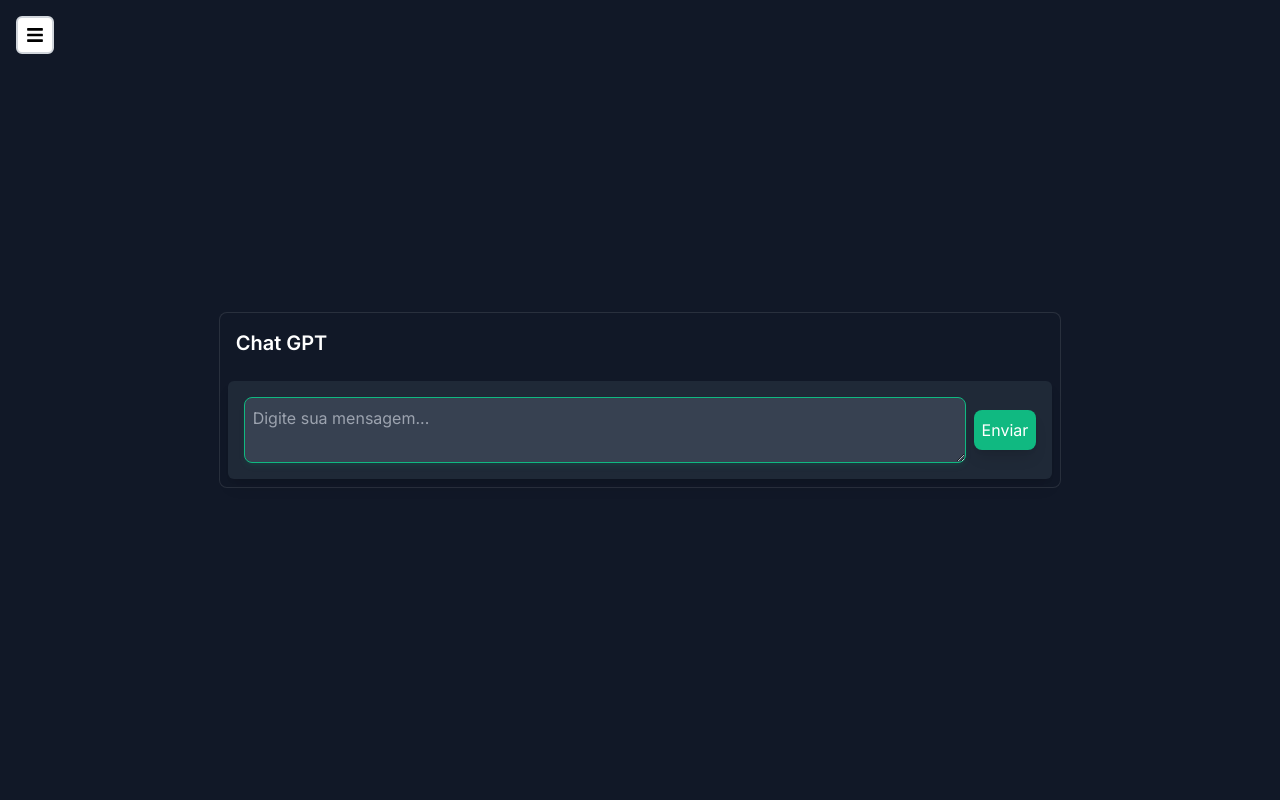
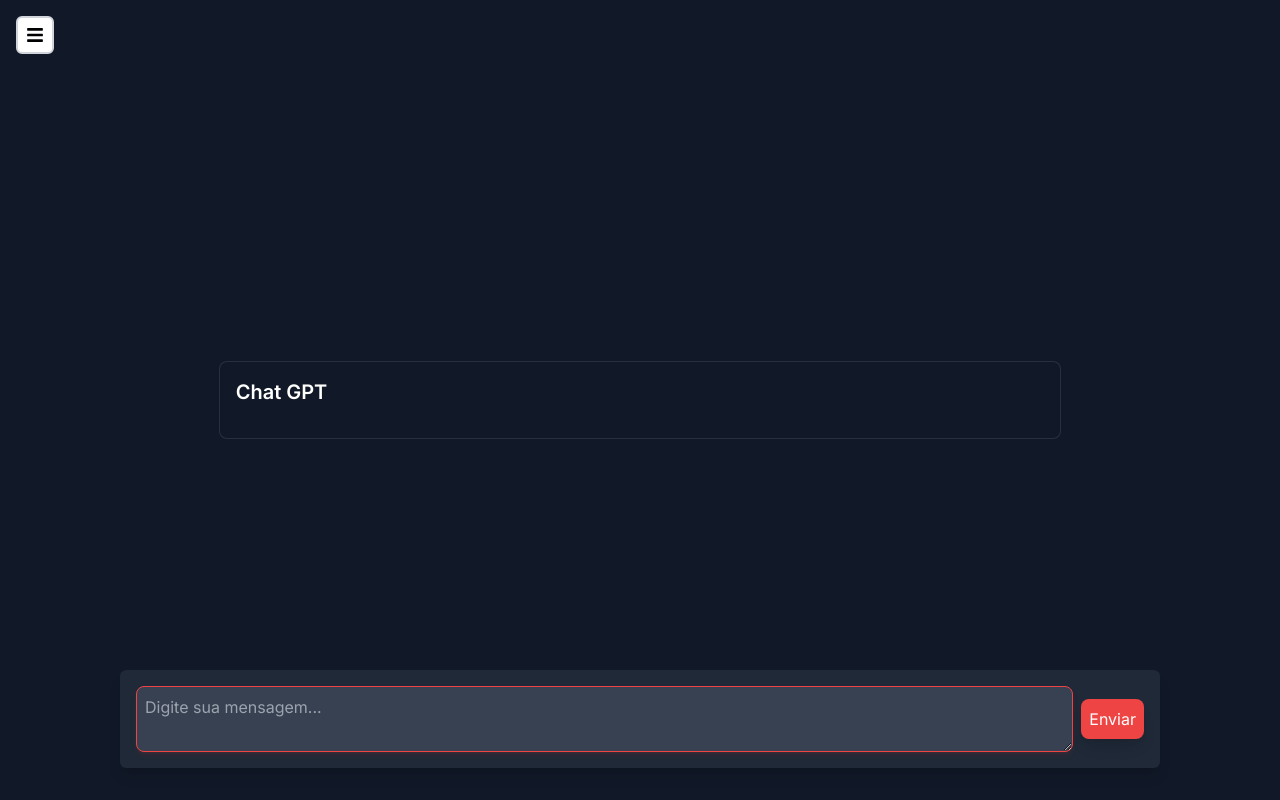
Before and after one commit to JPBaccarin/TCC-LearnSpace, a Next.js app in the folder client/learnspace/: page / in a window 1280 px wide. Built offline with nearby package versions, Linux system fonts and the light colour scheme.

Commit message:
criação de um loader e melhora no layout do chatgpt

```diff
--- a/client/learnspace/src/app/layout.tsx
+++ b/client/learnspace/src/app/layout.tsx
@@ -1,3 +1,4 @@
+'use client'
 import Sidebar from '@/components/sidebar/Sidebar'
 import './globals.css'
 import type { Metadata } from 'next'
--- /dev/null
+++ b/client/learnspace/src/app/loaders/skeletonloader.tsx
@@ -0,0 +1,11 @@
+const SkeletonLoader = () => {
+    return (
+        <div className="animate-pulse">
+            <div className="h-4 bg-gray-300 rounded mb-4"></div>
+            <div className="h-3 bg-gray-300 rounded mb-2"></div>
+            <div className="h-3 bg-gray-300 rounded"></div>
+        </div>
+    )
+}
+
+export default SkeletonLoader
--- a/client/learnspace/src/components/chat/chat.tsx
+++ b/client/learnspace/src/components/chat/chat.tsx
@@ -4,31 +4,40 @@
 // app/chat.tsx -- componente cliente
 import { useChat } from 'ai/react'
 
-export default function MyComponent() {
+
+import React from 'react'
+
+type Props = {}
+
+function chat({ }: Props) {
     const { messages, input, handleInputChange, handleSubmit } = useChat()
 
     return (
-        <div className='w-2/3 border border-white/10 rounded-lg bg-gray-900 text-white p-2'>
+        <div className='w-2/3 border border-white/10 rounded-lg bg-gray-900 flex flex-col content-around text-white p-2'>
+            <div className='max-h-screen overflow-scroll  will-change-scroll bg-scroll bgscroll'>
                 <h2 className='text-xl font-semibold p-2 w-fit  rounded-lg '>Chat GPT</h2>
                 <ul className='p-2 rounded-lg'>
                     {messages.map((m, index) => (
-                    <li key={index} className='my-2 border-t-2 py-2 border-emerald-500/10'>
+                        <li key={index} className='my-2 border-t-2 py-2 border-red-500/10'>
                             {m.role === 'user' ? 'Aluno: ' : 'LearnSpace: '}
                             {m.content}
 
                         </li>
                     ))}
                 </ul>
+            </div>
 
-            <form onSubmit={handleSubmit} className='flex flex-row items-center p-4 rounded-md bg-gray-800 shadow-lg'>
+            <form onSubmit={handleSubmit} className='flex z-30 absolute inset-x-20 bottom-0 mb-8 mx-10  flex-row items-center p-4 rounded-md bg-gray-800 shadow-lg '>
                 <textarea
-                    className='p-2  shadow-md shadow-emerald-500/10 border w-full   border-emerald-500 rounded-lg outline-none focus:out focus:shadow-outline bg-gray-700 '
+                    className='p-2 shadow-md shadow-red-500/10 border w-full   border-red-500 rounded-lg outline-none focus:out focus:shadow-outline bg-gray-700 '
                     value={input}
                     onChange={handleInputChange}
                     placeholder='Digite sua mensagem...'
                 />
-                <button className='bg-emerald-500 ml-2 p-2 rounded-lg shadow-lg hover:bg-emerald-600 transition-all ' type="submit">Enviar</button>
+                <button className='bg-red-500 ml-2 p-2 rounded-lg shadow-lg hover:bg-red-600 transition-all ' type="submit">Enviar</button>
             </form>
         </div>
     )
 }
+
+export default chat
--- a/client/learnspace/src/components/login/Login.tsx
+++ b/client/learnspace/src/components/login/Login.tsx
@@ -4,26 +4,31 @@ import LoginForm from '@/components/Formlogin/Formlogin';
 
 
 
-function LoginPage(): React.JSX.Element {
+type Props = {}
+
+const Login = (props: Props) => {
   const handleLoginSubmit = (event: React.FormEvent<HTMLFormElement>) => {
     event.preventDefault();
     // Lógica de autenticação aqui
   };
+  return (
+    <>
 
-  return (
-    <div className="min-h-screen flex items-center justify-center bg-black">
-      <div className="bg-gray-500 p-8 rounded-lg shadow-md w-80">
+      <div className="min-h-screen min-w-full  flex items-center justify-center text-white bg-gray-900">
+        <div className="bg-gray-800 p-8 rounded-lg shadow-md w-80 border border-blue-500/10 shadow-blue-500/">
           <h1 className="text-2xl font-semibold mb-4">Login</h1>
           <LoginForm onSubmit={handleLoginSubmit} />
-        <p className="mt-4 text-center">
+          <p className="mt-4 flex items-center flex-col">
             Ainda não tem uma conta?{' '}
             <Link href="./">
               <p className="text-blue-500 hover:underline">Cadastre-se</p>
+
             </Link>
           </p>
         </div>
       </div>
-  );
+    </>
+  )
 }
 
-export default LoginPage;
+export default Login
```
Lines whose indentation alone changed are shown as unchanged.
